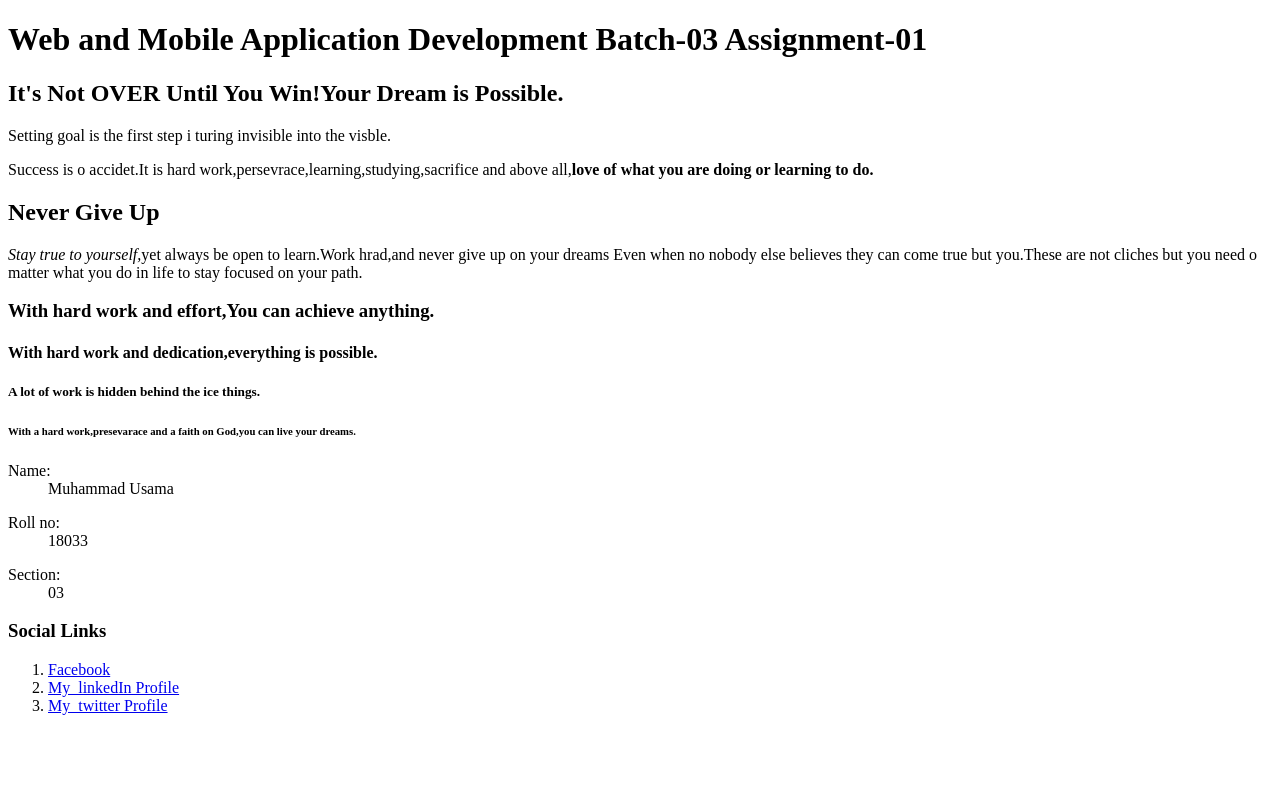
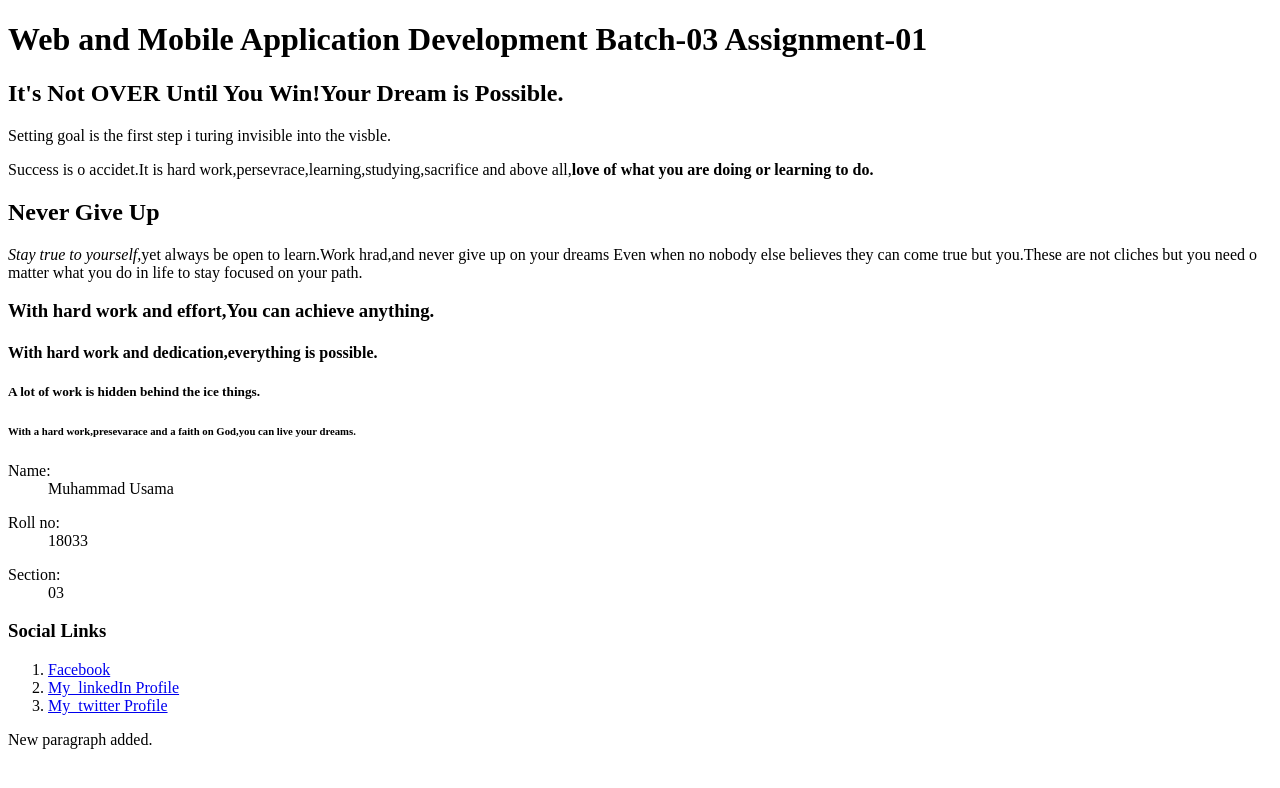
Before and after one commit to usamarazzaq4300/Assignment-1, a plain HTML site: page index.html in a window 1280 px wide. Drawn offline with Linux system fonts and the light colour scheme.

Commit message:
added new changes

```diff
--- a/index.html
+++ b/index.html
@@ -34,5 +34,6 @@
             <li><a href="http://www.LinkedIn.com">My_linkedIn Profile</a></li>
             <li><a href="http://www.twitter.com">My_twitter Profile</a></li>
         </ol>
+        <p>New paragraph added.</p>
     </body>
 </html>
```
